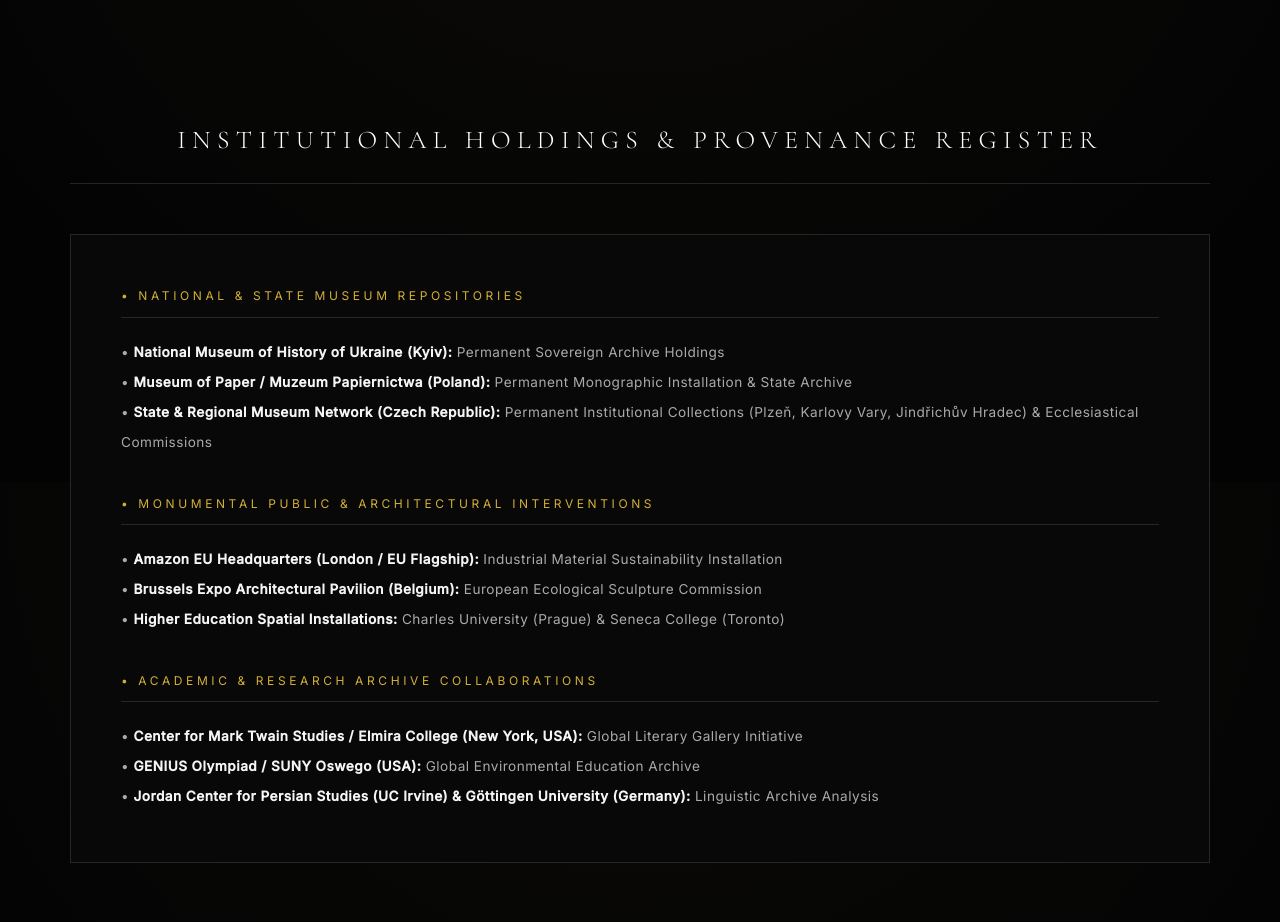
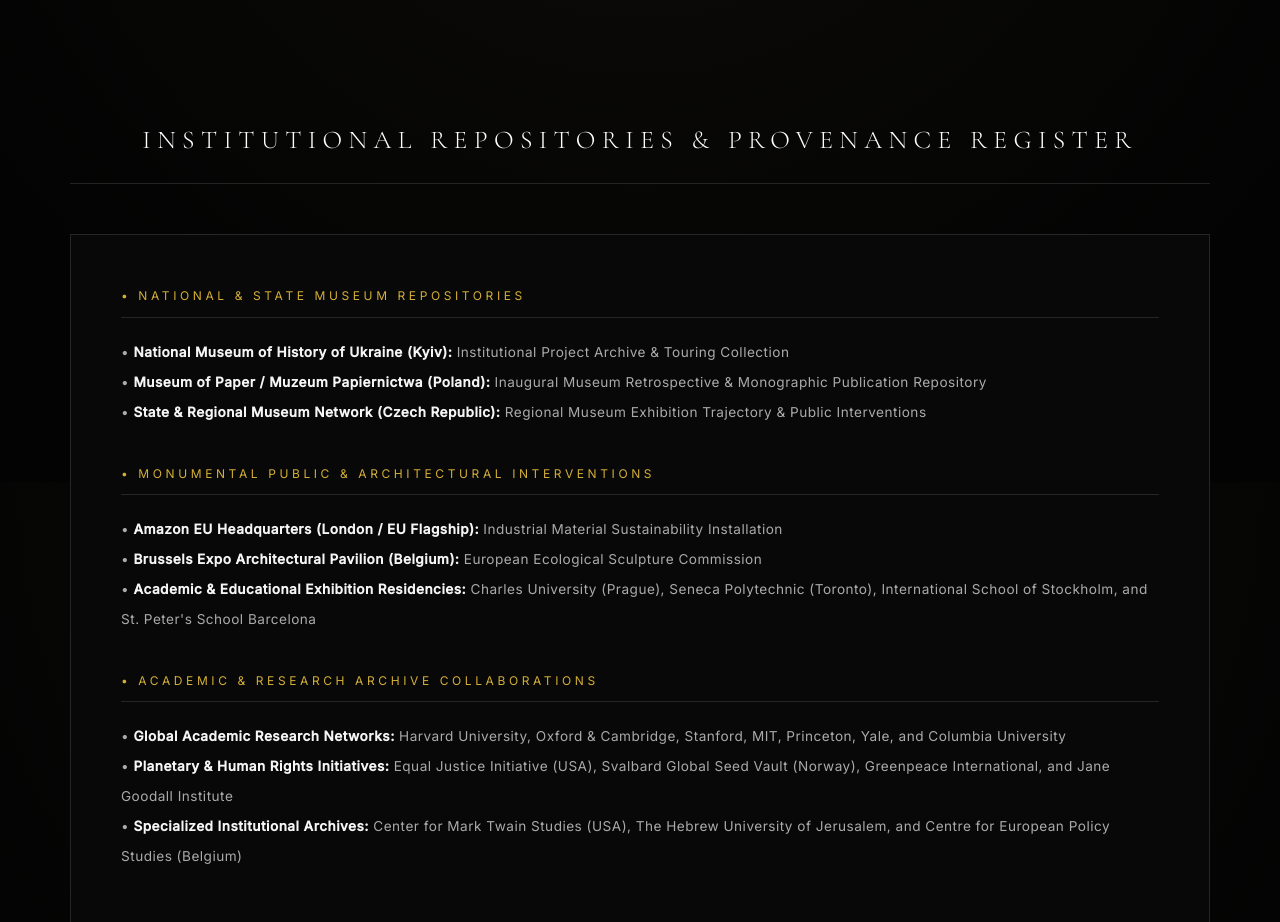
Before and after one commit to heshammalik/org, a plain HTML site: page index.html in a window 1280 px wide. Shown: the part 7518-8440 px from the top of the page. Drawn offline with nearby package versions, Linux system fonts and the light colour scheme.

Commit message:
Update section titles and content in index.html

```diff
--- a/index.html
+++ b/index.html
@@ -499,27 +499,27 @@
 
         <!-- Institutional Holdings & Provenance Register -->
         <section id="provenance">
-            <h2>Institutional Holdings &amp; Provenance Register</h2>
+            <h2>Institutional Repositories &amp; Provenance Register</h2>
             <div class="provenance-box">
                 <div class="provenance-header">&bull; National &amp; State Museum Repositories</div>
                 <ul class="provenance-list">
-                    <li>&bull; <strong>National Museum of History of Ukraine (Kyiv):</strong> Permanent Sovereign Archive Holdings</li>
-                    <li>&bull; <strong>Museum of Paper / Muzeum Papiernictwa (Poland):</strong> Permanent Monographic Installation &amp; State Archive</li>
-                    <li>&bull; <strong>State &amp; Regional Museum Network (Czech Republic):</strong> Permanent Institutional Collections (Plzeň, Karlovy Vary, Jindřichův Hradec) &amp; Ecclesiastical Commissions</li>
+                    <li>&bull; <strong>National Museum of History of Ukraine (Kyiv):</strong> Institutional Project Archive &amp; Touring Collection</li>
+                    <li>&bull; <strong>Museum of Paper / Muzeum Papiernictwa (Poland):</strong> Inaugural Museum Retrospective &amp; Monographic Publication Repository</li>
+                    <li>&bull; <strong>State &amp; Regional Museum Network (Czech Republic):</strong> Regional Museum Exhibition Trajectory &amp; Public Interventions</li>
                 </ul>
 
                 <div class="provenance-header">&bull; Monumental Public &amp; Architectural Interventions</div>
                 <ul class="provenance-list">
                     <li>&bull; <strong>Amazon EU Headquarters (London / EU Flagship):</strong> Industrial Material Sustainability Installation</li>
                     <li>&bull; <strong>Brussels Expo Architectural Pavilion (Belgium):</strong> European Ecological Sculpture Commission</li>
-                    <li>&bull; <strong>Higher Education Spatial Installations:</strong> Charles University (Prague) &amp; Seneca College (Toronto)</li>
+                    <li>&bull; <strong>Academic &amp; Educational Exhibition Residencies:</strong> Charles University (Prague), Seneca Polytechnic (Toronto), International School of Stockholm, and St. Peter's School Barcelona</li>
                 </ul>
 
                 <div class="provenance-header">&bull; Academic &amp; Research Archive Collaborations</div>
                 <ul class="provenance-list">
-                    <li>&bull; <strong>Center for Mark Twain Studies / Elmira College (New York, USA):</strong> Global Literary Gallery Initiative</li>
-                    <li>&bull; <strong>GENIUS Olympiad / SUNY Oswego (USA):</strong> Global Environmental Education Archive</li>
-                    <li>&bull; <strong>Jordan Center for Persian Studies (UC Irvine) &amp; Göttingen University (Germany):</strong> Linguistic Archive Analysis</li>
+                    <li>&bull; <strong>Global Academic Research Networks:</strong> Harvard University, Oxford &amp; Cambridge, Stanford, MIT, Princeton, Yale, and Columbia University</li>
+                    <li>&bull; <strong>Planetary &amp; Human Rights Initiatives:</strong> Equal Justice Initiative (USA), Svalbard Global Seed Vault (Norway), Greenpeace International, and Jane Goodall Institute</li>
+                    <li>&bull; <strong>Specialized Institutional Archives:</strong> Center for Mark Twain Studies (USA), The Hebrew University of Jerusalem, and Centre for European Policy Studies (Belgium)</li>
                 </ul>
             </div>
         </section>
```
